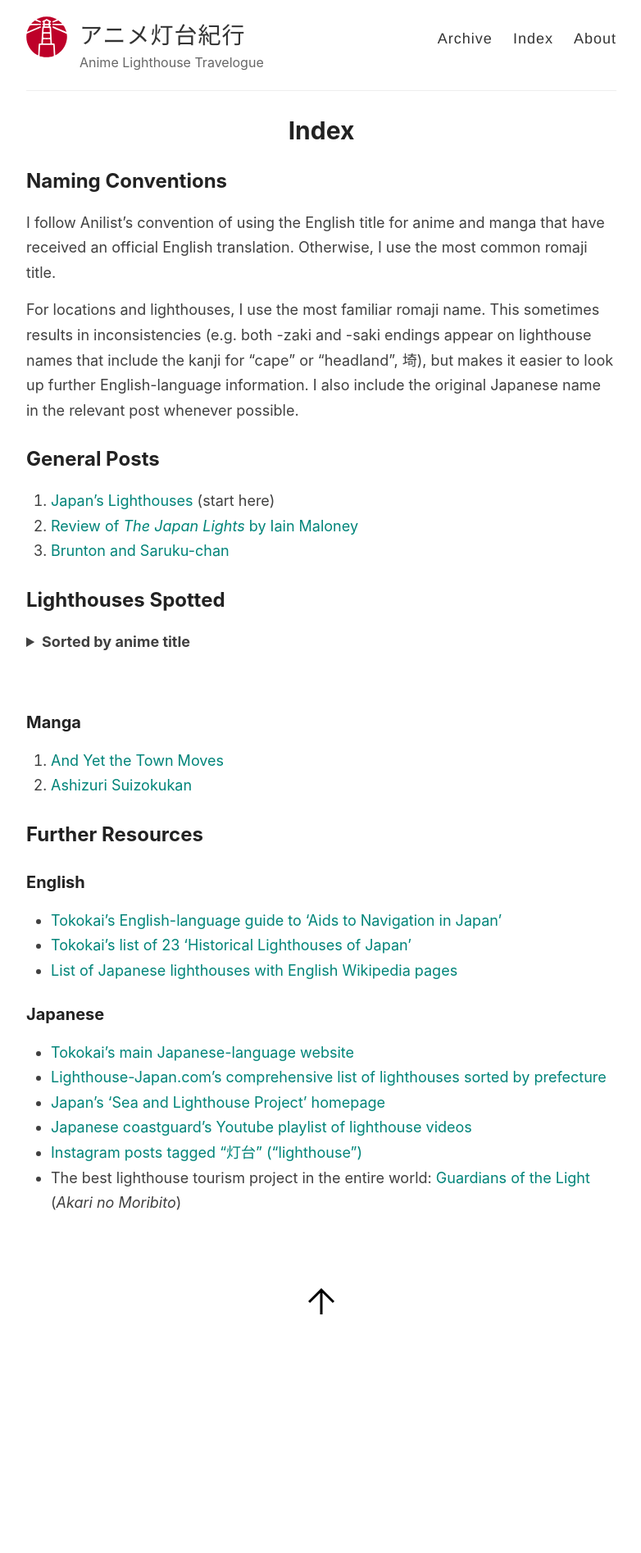
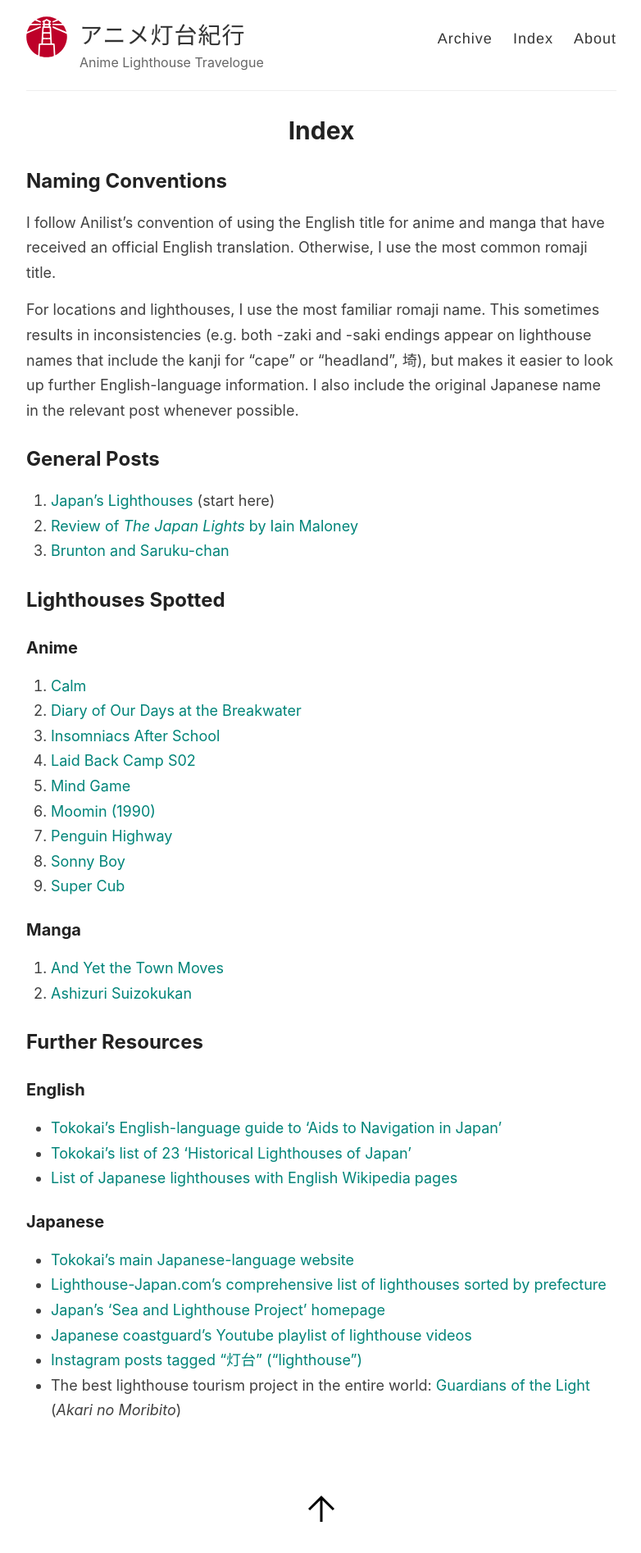
Before and after one commit to animetoudaikikou/animetoudaikikou.github.io, a Jekyll site: the page built from _pages/index.md, in a window 1280 px wide. Shown: the whole page at 82% size, without its empty margins (248-1030 px from the left). Built offline with Jekyll 4.4.1, drawn with Linux system fonts in a browser that asks for light colours; before the commit the page ends 1640 px from its top, so only the background shows below that.

Commit message:
Update index.md

```diff
--- a/_pages/index.md
+++ b/_pages/index.md
@@ -17,20 +17,16 @@ For locations and lighthouses, I use the most familiar romaji name. This sometim
 <br />
 
 ## Lighthouses Spotted
-<details>
-<summary><b>Sorted by anime title</b></summary>
-
-1. <a href="">Calm</a><br />
-2. <a href="">Diary of Our Days at the Breakwater</a><br />
-3. <a href="">Insomniacs After School</a><br />
-4. <a href="">Laid Back Camp</a><br />
-5. <a href="">Mind Game</a><br />
-6. <a href="">Moomin (1990)</a><br />
-7. <a href="https://animetoudaikikou.github.io/penguin-highway/" target=”_blank”>Penguin Highway</a><br />
-8. <a href="https://animetoudaikikou.github.io/sonny-boy/" target=”_blank”>Sonny Boy</a><br />
-9. <a href="">Super Cub</a><br />
-
-</details>
+### Anime
+1. [Calm]()
+2. [Diary of Our Days at the Breakwater]()
+3. [Insomniacs After School]()
+4. [Laid Back Camp S02]()
+5. [Mind Game]()
+6. [Moomin (1990)]()
+7. [Penguin Highway](/penguin-highway)
+8. [Sonny Boy](/sonny-boy/)
+9. [Super Cub]()
 <br />
 
 ### Manga
```
